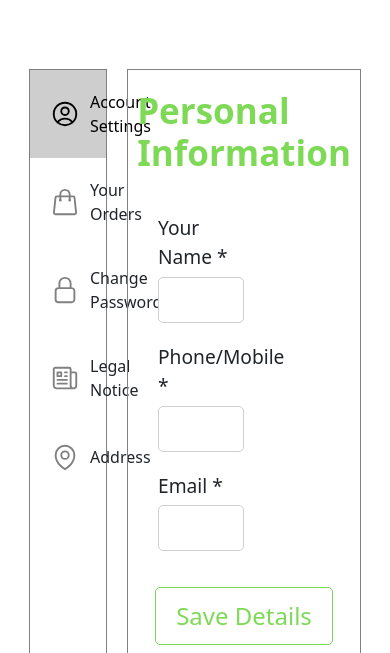
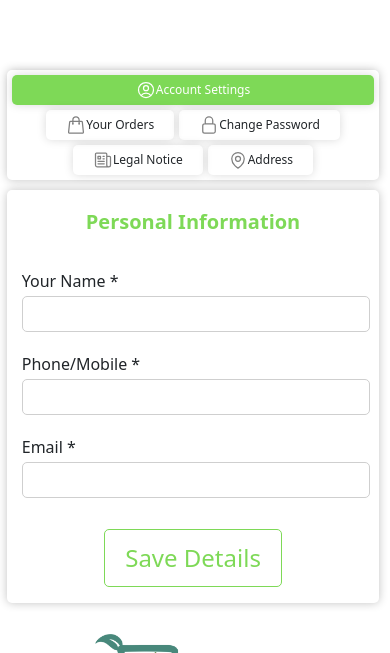
Before and after one commit to NithinPrathapan/grocerry, a React (Create React App) app: page /user/accountsettings in a window 390 px wide. Shown: the part 501-1154 px from the top of the page. Built offline with nearby package versions, Linux system fonts and the light colour scheme.

Commit message:
responsive 2

```diff
--- a/src/COMPONENTS/user-profile/AccountSettings.css
+++ b/src/COMPONENTS/user-profile/AccountSettings.css
@@ -12,7 +12,7 @@
   flex-direction: row;
   flex-wrap: wrap;
   justify-content: space-between;
-  width: 100%;
+  width: 99%;
   padding: 10px 20px;
 }
 .accountsettings .form .form-group {
@@ -20,6 +20,7 @@
   flex-direction: column;
   width: 45%;
   margin: 10px;
+  width: 97%;
 }
 .accountsettings .form .form-group label {
   font-size: 1.2rem;
@@ -31,7 +32,42 @@
   border: 1px solid rgb(207, 207, 207);
   border-radius: 5px;
   outline: none;
+  min-width: 99%;
 }
 .accountsettings .form .form-group input:focus {
   border: 1px solid var(--green);
 }
+
+@media (max-width: 800px) {
+  .accountsettings .form {
+    display: flex;
+    flex-direction: column;
+    flex-wrap: wrap;
+    justify-content: center;
+    width: 100%;
+    padding: 10px 20px;
+    align-items: center;
+  }
+  .accountsettings .form .form-group {
+    display: flex;
+    flex-direction: column;
+    min-width: 97%;
+    margin: 10px;
+  }
+
+  .accountsettings h1 {
+    font-size: 20px;
+  }
+  .accountsettings .form .form-group label {
+    font-size: 1rem;
+    font-weight: 300;
+    margin-bottom: 3px;
+  }
+  .accountsettings .form .form-group input {
+    width: 99%;
+    padding: 5px 10px;
+  }
+  .accountsettings .form {
+    padding: 5px;
+  }
+}
--- a/src/COMPONENTS/user-profile/UserAddress.css
+++ b/src/COMPONENTS/user-profile/UserAddress.css
@@ -48,7 +48,9 @@
   color: white;
   cursor: pointer;
   box-shadow: 0 0 10px rgba(0, 0, 0, 0.172);
-  padding: 10px;
+  margin: 10px;
+  padding: 2px;
+
 }
 
 .useraddress .addnew {
@@ -72,26 +74,29 @@
   flex-wrap: wrap;
   justify-content: space-between;
   width: 100%;
-  padding: 10px 20px;
+  gap: 4px;
 }
 .useraddress .form .form-group {
   display: flex;
   flex-direction: column;
-  width: 45%;
-  margin: 10px;
+  align-items: center;
+  justify-content: center;
+  width: 100%;
 }
 
 .useraddress .form .form-group label {
   font-size: 1.2rem;
   font-weight: 300;
   margin-bottom: 5px;
+  width: 100%;
 }
 
 .useraddress .form .form-group input {
-  padding: 10px 20px;
+  padding: 5px 10px;
   border: 1px solid rgb(207, 207, 207);
   border-radius: 5px;
   outline: none;
+  width: 100%;
 }
 .useraddress .form .form-group input:focus {
   border: 1px solid var(--green);
@@ -110,6 +115,48 @@
   min-width: 100%;
   font-size: 1.2rem;
 }
-.getpostalcode:hover{
+.getpostalcode:hover {
   color: var(--green);
 }
+@media (max-width: 1000px) {
+  .useraddress {
+    display: flex;
+    justify-content: center;
+    align-items: center;
+  }
+  .useraddress .addressin {
+    display: flex;
+    align-items: center;
+    justify-content: center;
+    flex-wrap: wrap;
+  }
+  .useraddress .addressin .address {
+    width: 100%;
+    align-items: center;
+    justify-content: center;
+    display: flex;
+    text-align: left;
+  }
+  .useraddress .addnew {
+    width: 100%;
+    align-items: center;
+    justify-content: center;
+    display: flex;
+    flex-direction: column;
+  }
+  .useraddress .addnew .form {
+    width: 100%;
+  }
+  .useraddress .addnewbtn {
+    width:40px;
+    height: 40px;
+    background-color: var(--green);
+    border-radius: 50%;
+    color: white;
+    cursor: pointer;
+    box-shadow: 0 0 10px rgba(0, 0, 0, 0.172);
+    margin: 10px;
+    padding: 2px;
+  }
+
+}
--- a/src/COMPONENTS/user-profile/UserAddress.jsx
+++ b/src/COMPONENTS/user-profile/UserAddress.jsx
@@ -7,7 +7,7 @@ const UserAddress = () => {
     {
       AddressLine1: "Nithin",
       AddressLine2: "Pulikkarayil",
-      AddressLine3: "Kottayam",
+      AddressLine3: "Kottayam ",
     },
     {
       AddressLine1: "Prathapan",
--- a/src/COMPONENTS/user-profile/UserSidebar.css
+++ b/src/COMPONENTS/user-profile/UserSidebar.css
@@ -2,32 +2,67 @@
   display: flex;
   flex-direction: column;
   width: 100%;
-  height: 100%;
 }
 .usersidebar .s1,
 .usersidebar .s2 {
   display: flex;
   align-items: center;
-  gap: 10px;
+  flex-direction: column;
   padding: 20px 20px;
   transition: all 0.6s ease-in-out;
 }
 .usersidebar svg {
   width: 30px !important;
   height: 30px !important;
-  min-width: 30px;
-  min-height: 30px;
+  width: 30px;
+  height: 30px;
   color: var(--gray);
 }
 .usersidebar .s1:hover {
-  background: #000000;
+  background: darkgray;
   cursor: pointer;
   color: white;
 }
 .usersidebar .s2 {
-  background: var(--light);
-  color: black;
+  background: var(--green);
+  color: white;
 }
 .usersidebar .s2 svg {
-  color: black;
+  color: white;
 }
+@media (max-width: 800px) {
+  .usersidebar span{
+    font-size: 12px;
+  }
+}
+@media (max-width: 500px) {
+  .usersidebar .s1,
+  .usersidebar .s2 {
+    padding: 6px 20px;
+    text-align: center;
+    display: flex;
+    align-items: center;
+    justify-content: center;
+    flex-direction: row;
+    margin: 0;
+    font-size: 12px;
+    width: 100%;
+    height: 30px;
+    border-radius: 5px;
+    box-shadow: 0 0 10px rgba(0, 0, 0, 0.145);
+  }
+  .usersidebar svg {
+    max-width: 20px;
+    max-height: 20px;
+  }
+  .usersidebar {
+    display: flex;
+    flex-direction: row;
+    flex-wrap: wrap;
+    gap: 5px;
+    justify-content: center;
+  }
+  .usersidebar .span {
+    font-size: 12px;
+  }
+}
--- a/src/COMPONENTS/user-profile/YourOrders.css
+++ b/src/COMPONENTS/user-profile/YourOrders.css
@@ -14,6 +14,7 @@
   border-collapse: collapse;
   border: 1px solid var(--light);
   border-radius: 5px;
+  table-layout: fixed;
 }
 
 .yourorders table tr {
@@ -70,3 +71,35 @@
   border-radius: 50%;
   background: red;
 }
+
+@media (max-width: 850px) {
+  .yourorders table {
+    border: 0;
+  }
+  .yourorders table thead {
+    border: none;
+    clip: rect(0 0 0 0);
+    height: 1px;
+    margin: -1px;
+    overflow: hidden;
+    padding: 0;
+    position: absolute;
+    width: 1px;
+  }
+  .yourorders table tr {
+    border-bottom: 3px solid #ddd;
+    display: block;
+    margin-bottom: 20px;
+    border: none;
+  }
+  .yourorders table td {
+    border: none  ;
+    border-bottom: 3px solid #ddd;
+    display: block;
+    font-size: 0.8rem;
+    text-align: right;
+  }
+  .yourorders table caption{
+    font-size: 16px;
+  }
+}
--- a/src/COMPONENTS/user-profile/YourOrders.jsx
+++ b/src/COMPONENTS/user-profile/YourOrders.jsx
@@ -58,19 +58,19 @@ const YourOrders = () => {
       <table>
         <thead>
           <tr>
-            <th>Order Id</th>
-            <th>Date</th>
-            <th>Status</th>
-            <th>Total</th>
-            <th>Action</th>
+            <th scope="col">Order Id</th>
+            <th scope="col">Date</th>
+            <th scope="col">Status</th>
+            <th scope="col">Total</th>
+            <th scope="col">Action</th>
           </tr>
         </thead>
         <tbody>
           {data.map((item, index) => (
             <tr key={index}>
-              <td>{item.id}</td>
-              <td>{item.date}</td>
-              <td>
+              <td data-label='OrderID' >{item.id}</td>
+              <td data-label='OrderDate' >{item.date}</td>
+              <td data-label='Delivery Status' >
                 <p>
                   {item.status === "Delivered" && (
                     <span className="greendot"></span>
@@ -84,12 +84,12 @@ const YourOrders = () => {
                   {item.status}
                 </p>
               </td>
-              <td>
+              <td data-label='Total' >
                 ${""}
                 {item.total}
               </td>
-              <td>
-                <button className="mainbtn">View</button>
+              <td data-label='invoice' >
+                <button className="mainbtn">Invoice</button>
               </td>
             </tr>
           ))}
--- a/src/Pages/Profile/UserProfile.css
+++ b/src/Pages/Profile/UserProfile.css
@@ -4,18 +4,86 @@
 }
 .userprofilein {
   display: flex;
-  width: 100%;
+  flex-direction: row;
   justify-content: center;
+  margin: 0;
+  width: 99%;
   margin-top: 10vh;
   gap: 20px;
+  padding: 20px;
 }
 .userprofilein .left {
-  width: 20%;
+  width: 30%;
   border: 1px solid var(--gray);
-  min-height: 50vh;
+  padding: 2px;
+  border-radius: 5px;
 }
 .userprofilein .right {
-  width: 60%;
+  width: 70%;
   border: 1px solid var(--gray);
-  min-height: 50vh;
+  border-radius: 5px;
 }
+@media (max-width: 1500px) {
+  .userprofile .userprofilein {
+    width: 100%;
+    justify-content: center;
+    margin-top: 10vh;
+    gap: 10px;
+  }
+  .userprofile .userprofilein .left {
+    width: 30%;
+    border: 1px solid darkgray;
+    border-radius: 5px;
+  }
+  .userprofile .userprofilein .right {
+    width: 70%;
+  }
+}
+@media (max-width: 800px) {
+  .userprofile .userprofilein {
+    width: 100%;
+    justify-content: center;
+    margin-top: 10vh;
+    gap: 10px;
+  }
+  .userprofile .userprofilein .left {
+    width: 30%;
+    border: 1px solid darkgray;
+    border-radius: 5px;
+  }
+  .userprofile .userprofilein .right {
+    width: 55%;
+  }
+}
+
+@media (max-width: 500px) {
+  .userprofile .userprofilein {
+    display: flex;
+    flex-direction: column;
+    width: 99%;
+    padding: 1px;
+    margin-top: 10vh;
+    justify-content: center;
+    align-items: center;
+  }
+  .userprofile .userprofilein .left {
+    width: 97%;
+    align-items: center;
+    padding: 5px;
+    margin: 0;
+    justify-content: center;
+    align-items: flex-start;
+    display: flex;
+    border: none;
+    box-shadow: 0 0 10px rgba(0, 0, 0, 0.239);
+    max-height: 100%;
+  }
+  .userprofile .userprofilein .right {
+    display: flex;
+    align-items: center;
+    justify-content: center;
+    width: 97%;
+    border: none;
+    box-shadow: 0 0 10px rgba(0, 0, 0, 0.239);
+  }
+}
```
